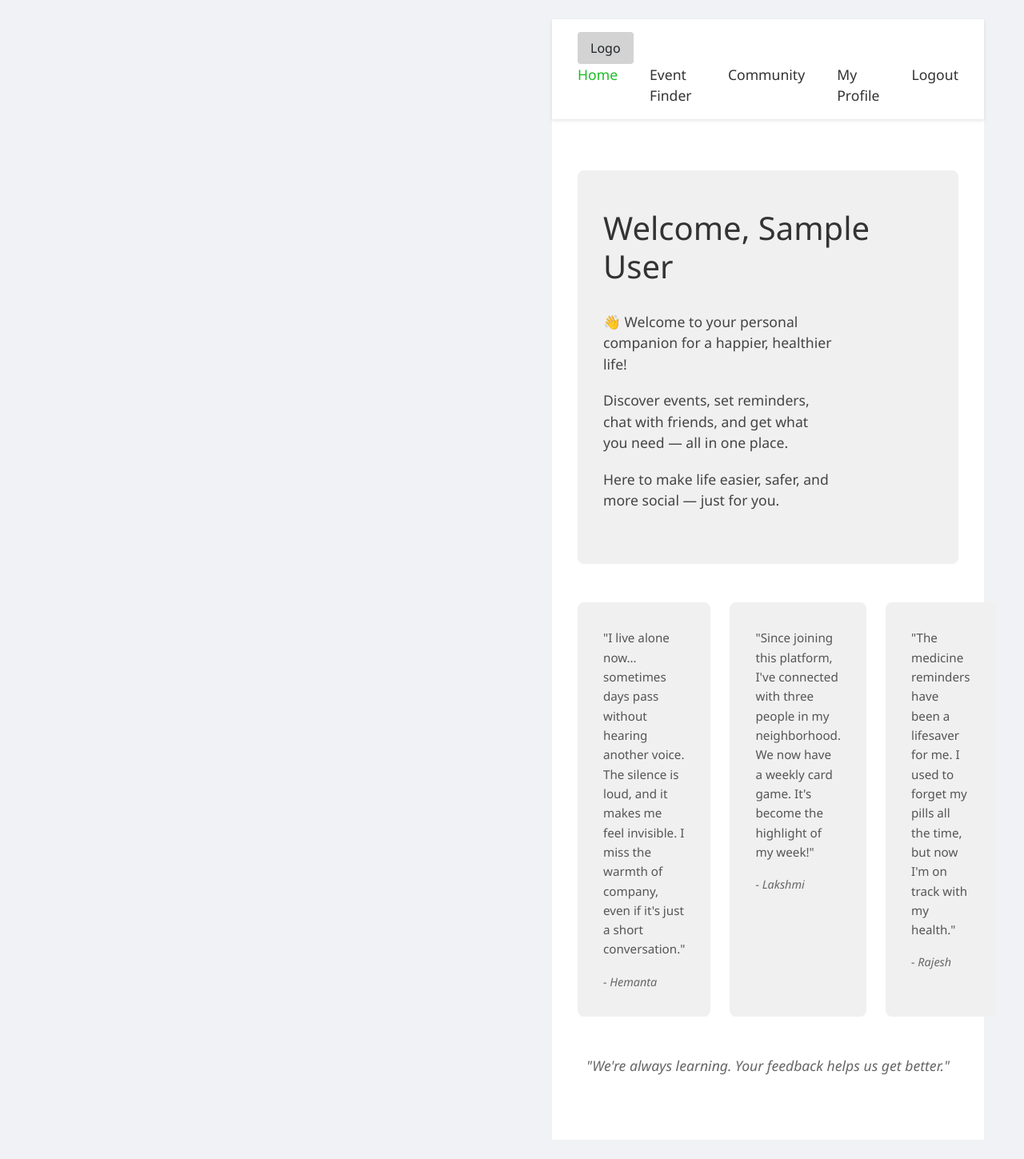
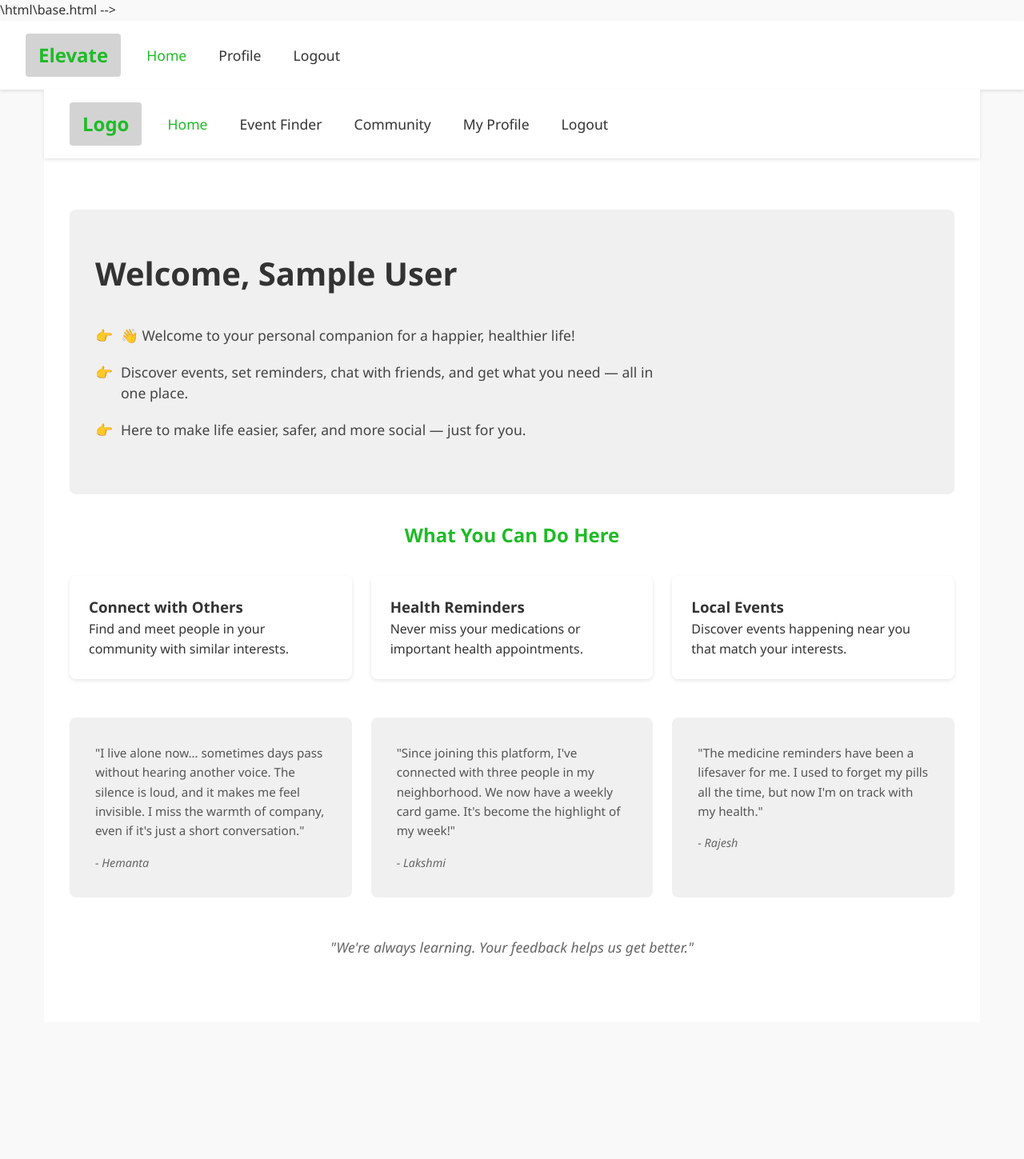
Before and after one commit to StrikerSam-Ai/Team-Elevate-HH2025, a Django app: page /home/ in a window 1280 px wide. Shown: the whole page at 80% size. After the commit the page ends 1196 px from the top, so only its background shows below. Run offline with Django 5.2, Linux system fonts and the light colour scheme; the visitor is signed in with stand-in values (Sample User, id 1).

Commit message:
a few more changes to the react app

```diff
--- a/companions/views.py
+++ b/companions/views.py
@@ -12,24 +12,29 @@ from django.contrib.auth import update_session_auth_hash
 
 def login_view(request):
     """Render the login page."""
+    if request.user.is_authenticated:
+        return redirect('home')
     return render(request, 'html/login.html')
 
+@login_required
 def home(request):
     """Render the home page for logged-in users."""
-    if not request.user.is_authenticated:
-        return redirect('login')
     return render(request, 'html/index.html')  # Make sure to create this template
 
 @csrf_exempt
 @require_http_methods(["GET", "POST"])
 def register_user(request):
+    """Handle user registration."""
     if request.method == 'GET':
+        if request.user.is_authenticated:
+            return redirect('home')
         return render(request, 'html/register.html')
+
     try:
         data = json.loads(request.body)
-        name = data.get('name')
         email = data.get('email')
         password = data.get('password')
+        name = data.get('name')
         birth_date = data.get('birth_date')
         phone = data.get('phone')
         city = data.get('city')
@@ -37,15 +42,22 @@ def register_user(request):
         if not email or not password:
             return JsonResponse({"error": "Email and password are required"}, status=400)
 
+        # Check if user already exists
+        if CustomUser.objects.filter(email=email).exists():
+            return JsonResponse({"error": "User with this email already exists"}, status=400)
+
+        # Create new user - fields should match your CustomUser model
+        # If your model doesn't have a name field, remove it from here
         user = CustomUser.objects.create_user(
             email=email,
             password=password,
-            name=name,       # Ensure your model has the 'name' field defined
             birth_date=birth_date,
             phone=phone,
             city=city
         )
-        login(request, user)  # Auto-login the user after creation
+
+        # Auto login after registration
+        login(request, user)
         return JsonResponse({"message": "User registered successfully"}, status=201)
     except Exception as e:
         return JsonResponse({"error": str(e)}, status=400)
@@ -53,6 +65,7 @@ def register_user(request):
 @csrf_exempt
 @require_http_methods(["POST"])
 def login_user(request):
+    """API endpoint for user login."""
     try:
         data = json.loads(request.body)
         email = data.get('email')
@@ -72,53 +85,33 @@ def login_user(request):
 
 @login_required
 def profile(request):
-    if request.method == 'POST':
-        # Handle profile update
-        email = request.POST.get('email')
-        birth_date = request.POST.get('birth_date')
-        phone = request.POST.get('phone')
-        city = request.POST.get('city')
-        password = request.POST.get('password')
-
-        user = request.user
-        user.email = email
-        user.birth_date = birth_date
-        user.phone = phone
-        user.city = city
-
-        if password:
-            user.set_password(password)
-            update_session_auth_hash(request, user)
-
-        user.save()
-        return redirect('profile')  # Redirect to the profile page after update
-    else:
-        # Display user's details
-        return render(request, 'html/profile.html', {'user': request.user})
+    """Render the user profile page."""
+    return render(request, 'html/profile.html')
 
 @login_required
 def profile_update(request):
+    """Handle profile updates."""
     if request.method == 'POST':
-        email = request.POST.get('email')
+        user = request.user
+        user.email = request.POST.get('email', user.email)
+
+        # Handle optional fields
         birth_date = request.POST.get('birth_date')
-        phone = request.POST.get('phone')
-        city = request.POST.get('city')
+        if birth_date:
+            user.birth_date = birth_date
+
+        user.phone = request.POST.get('phone', user.phone)
+        user.city = request.POST.get('city', user.city)
+
+        # Update password only if provided
         password = request.POST.get('password')
-
-        user = request.user
-        user.email = email
-        user.birth_date = birth_date
-        user.phone = phone
-        user.city = city
-
         if password:
             user.set_password(password)
-            update_session_auth_hash(request, user)
 
         user.save()
-        return JsonResponse({'message': 'Profile updated successfully'})
-    else:
-        return render(request, 'html/profile.html', {'user': request.user})
+        return redirect('profile')
+
+    return redirect('profile')
 
 @require_http_methods(["GET"])
 def test_view(request):
--- a/core/settings.py
+++ b/core/settings.py
@@ -124,12 +124,13 @@ TIME_ZONE = 'UTC'
 USE_I18N = True
 
 USE_TZ = True
+
 # Static files (CSS, JavaScript, Images)
 # https://docs.djangoproject.com/en/5.2/howto/static-files/
 
 STATIC_URL = '/static/'
-STATICFILES_DIRS = [BASE_DIR / 'static']
-STATIC_ROOT_DIR = BASE_DIR / 'static'
+STATICFILES_DIRS = [BASE_DIR / 'core' / 'static']
+STATIC_ROOT_DIR = BASE_DIR / 'staticfiles'
 
 # Default primary key field type
 # https://docs.djangoproject.com/en/5.2/ref/settings/#default-auto-field
--- a/core/static/CSS/style.css
+++ b/core/static/CSS/style.css
@@ -1,97 +1,188 @@
-body {
-    font-family: 'Segoe UI', Arial, sans-serif;
+/* Global styles */
+:root {
+  --primary-color: #1fbb27;
+  --secondary-color: #f0f0f0;
+  --text-color: #333;
+  --light-text: #666;
+  --border-color: #ddd;
+  --error-color: #ff3860;
+  --success-color: #23d160;
+}
+
+* {
+  box-sizing: border-box;
   margin: 0;
   padding: 0;
-    background-color: #f0f2f5;
-    min-height: 100vh;
-    display: flex;
-    align-items: center;
-    justify-content: center;
 }
 
+body {
+  font-family: 'Segoe UI', Tahoma, Geneva, Verdana, sans-serif;
+  line-height: 1.6;
+  color: var(--text-color);
+  background-color: #f9f9f9;
+}
+
+/* Container styles */
 .container {
   width: 100%;
-    max-width: 600px;
-    padding: 60px 30px;
+  max-width: 1200px;
+  margin: 0 auto;
+  padding: 0 15px;
 }
 
+/* Form styles */
 .form-wrapper {
   background-color: white;
-    padding: 60px 50px;
-    border-radius: 10px;
-    box-shadow: 0 2px 10px rgba(0, 0, 0, 0.1);
+  border-radius: 8px;
+  box-shadow: 0 0 10px rgba(0, 0, 0, 0.1);
+  padding: 2rem;
+  margin: 2rem auto;
+  max-width: 500px;
 }
 
-h2 {
+.form-wrapper h2 {
   text-align: center;
-    color: #000000;
-    margin: 0 0 50px 0;
-    font-size: 36px;
-}
-.form-group {
-    margin-bottom: 35px; /* Increased spacing between form sections */
+  margin-bottom: 1.5rem;
+  color: var(--primary-color);
 }
 
-.form-group label {
-    display: block;
-    margin-bottom: 8px;
-    font-weight: 500;
-    color: #333;
+.form-group {
+  margin-bottom: 1.2rem;
 }
 
-.form-group:last-child {
-    margin-bottom: 0;
+.form-group input {
+  width: 100%;
+  padding: 10px;
+  border: 1px solid var(--border-color);
+  border-radius: 4px;
+  font-size: 1rem;
 }
 
-input {
-    width: 100%;
-    padding: 18px;
-    border: 1px solid #ddd;
-    border-radius: 5px;
-    font-size: 16px;
-    transition: border-color 0.3s ease;
-    box-sizing: border-box;
-}
-
-input:focus {
+.form-group input:focus {
   outline: none;
-    border-color: #85ff02;
-    box-shadow: 0 0 0 2px rgba(0, 255, 68, 0.2);
+  border-color: var(--primary-color);
+  box-shadow: 0 0 0 2px rgba(31, 187, 39, 0.2);
 }
 
 button {
   width: 100%;
-    padding: 18px;
-    margin-top: 15px;
-    background-color: #1fbb27;
+  padding: 12px;
+  background-color: var(--primary-color);
   color: white;
   border: none;
-    border-radius: 5px;
-    font-size: 16px;
-    font-weight: 500;
+  border-radius: 4px;
+  font-size: 1rem;
   cursor: pointer;
-    transition: background-color 0.3s ease;
+  transition: background-color 0.3s;
 }
 
 button:hover {
-    background-color: #85ff02;
+  background-color: #18a020;
 }
 
-input::placeholder {
-    color: #999;
+/* Navigation styles */
+.navbar {
+  display: flex;
+  justify-content: space-between;
+  align-items: center;
+  padding: 1rem 2rem;
+  background-color: white;
+  box-shadow: 0 2px 4px rgba(0, 0, 0, 0.1);
 }
 
-input[type="date"] {
-    color: #666;
+.logo {
+  font-weight: bold;
+  font-size: 1.5rem;
+  color: var(--primary-color);
 }
 
-@keyframes shake {
-    0%, 100% { transform: translateX(0); }
-    25% { transform: translateX(-5px); }
-    75% { transform: translateX(5px); }
+.nav-links {
+  display: flex;
+  gap: 1.5rem;
 }
 
-input:invalid:focus {
-    animation: shake 0.3s;
-    border-color: #ff0000;
+.nav-links a {
+  text-decoration: none;
+  color: var(--text-color);
+  font-weight: 500;
 }
+
+.nav-links a:hover, .nav-links a.active {
+  color: var(--primary-color);
+}
+
+/* Home page specific styles */
+.hero-section {
+  background-color: var(--secondary-color);
+  padding: 3rem 2rem;
+  margin: 2rem 0;
+  border-radius: 8px;
+}
+
+.hero-section h1 {
+  margin-bottom: 1.5rem;
+  font-size: 2.2rem;
+}
+
+.welcome-points {
+  list-style: none;
+}
+
+.welcome-points li {
+  margin-bottom: 1rem;
+  display: flex;
+  align-items: flex-start;
+}
+
+.welcome-points li::before {
+  content: "👉";
+  margin-right: 10px;
+}
+
+/* Profile page styles */
+.profile-container {
+  background-color: white;
+  border-radius: 8px;
+  box-shadow: 0 0 10px rgba(0, 0, 0, 0.1);
+  padding: 2rem;
+  margin: 2rem auto;
+  max-width: 800px;
+}
+
+.profile-header {
+  text-align: center;
+  margin-bottom: 2rem;
+}
+
+.profile-form div {
+  margin-bottom: 1.2rem;
+}
+
+.profile-form label {
+  display: block;
+  margin-bottom: 0.5rem;
+  font-weight: 500;
+}
+
+/* Helper classes */
+.text-center {
+  text-align: center;
+}
+
+.mt-2 {
+  margin-top: 1rem;
+}
+
+.register-link {
+  text-align: center;
+  margin-top: 1.5rem;
+}
+
+.register-link a {
+  color: var(--primary-color);
+  text-decoration: none;
+}
+
+.register-link a:hover {
+  text-decoration: underline;
+}
--- a/core/templates/html/base.html
+++ b/core/templates/html/base.html
@@ -1,45 +1,33 @@
+\html\base.html -->
+{% load static %}
 <!DOCTYPE html>
 <html lang="en">
 <head>
-    <title>{% block title %}Team Elevate | Hackhazard 2025{% endblock %}</title>
-    <meta charset="utf-8">
-    <meta name="viewport" content="width=device-width, initial-scale=1">
-    <meta name="description" content="{% block meta_description %}Team Elevate's innovative project for Hackhazard 2025{% endblock %}">
-
-    <!-- Bootstrap CSS -->
-    <link href="https://cdn.jsdelivr.net/npm/bootstrap@5.3.0/dist/css/bootstrap.min.css" rel="stylesheet">
-    <!-- Font Awesome -->
-    <link rel="stylesheet" href="https://cdnjs.cloudflare.com/ajax/libs/font-awesome/6.0.0/css/all.min.css">
-    <!-- Custom CSS -->
-    <link rel="stylesheet" href="/static/css/style.css">
+    <meta charset="UTF-8">
+    <meta name="viewport" content="width=device-width, initial-scale=1.0">
+    <title>{% block title %}Team Elevate | HackHazard 2025{% endblock %}</title>
+    <link rel="stylesheet" href="{% static 'css/style.css' %}">
     {% block extra_css %}{% endblock %}
 </head>
 <body>
+    {% block navbar %}
+    {% if user.is_authenticated %}
+    <nav class="navbar">
+        <div class="logo">Elevate</div>
+        <div class="nav-links">
+            <a href="/home/">Home</a>
+            <a href="/profile/">Profile</a>
+            <a href="/logout/">Logout</a>
+        </div>
+    </nav>
+    {% endif %}
+    {% endblock %}
 
-    <!-- Flash messages section -->
-    <div class="container mt-3">
-        {% block messages %}
-        {% if messages %}
-        {% for message in messages %}
-        <div class="alert alert-{{ message.tags }} alert-dismissible fade show">
-            {{ message }}
-            <button type="button" class="btn-close" data-bs-dismiss="alert"></button>
-        </div>
-        {% endfor %}
-        {% endif %}
-        {% endblock %}
+    <div class="container">
+        {% block content %}{% endblock %}
     </div>
 
-    <main class="container py-4">
-        {% block content %}
-        <!-- Content from child templates will be inserted here -->
-        {% endblock %}
-    </main>
-
-    <!-- Bootstrap JS bundle with Popper -->
-    <script src="https://cdn.jsdelivr.net/npm/bootstrap@5.3.0/dist/js/bootstrap.bundle.min.js"></script>
-    <!-- Custom JavaScript -->
-    <script src="/static/js/main.js"></script>
+    <script src="{% static 'js/main.js' %}"></script>
     {% block extra_js %}{% endblock %}
 </body>
 </html>
--- a/core/templates/html/index.html
+++ b/core/templates/html/index.html
@@ -26,6 +26,24 @@
         <li>Discover events, set reminders, chat with friends, and get what you need — all in one place.</li>
         <li>Here to make life easier, safer, and more social — just for you.</li>
       </ul>
+    </section>
+
+    <section class="features-section">
+      <h2 class="text-center">What You Can Do Here</h2>
+      <div class="features-grid">
+        <div class="feature-card">
+          <h3>Connect with Others</h3>
+          <p>Find and meet people in your community with similar interests.</p>
+        </div>
+        <div class="feature-card">
+          <h3>Health Reminders</h3>
+          <p>Never miss your medications or important health appointments.</p>
+        </div>
+        <div class="feature-card">
+          <h3>Local Events</h3>
+          <p>Discover events happening near you that match your interests.</p>
+        </div>
+      </div>
     </section>
 
     <!-- Testimonials Section -->
@@ -124,6 +142,30 @@
     color: #444;
   }
 
+  .features-grid {
+    display: grid;
+    grid-template-columns: repeat(auto-fit, minmax(300px, 1fr));
+    gap: 1.5rem;
+    margin-top: 2rem;
+  }
+
+  .feature-card {
+    background-color: white;
+    border-radius: 8px;
+    padding: 1.5rem;
+    box-shadow: 0 2px 5px rgba(0,0,0,0.1);
+    transition: transform 0.3s ease;
+  }
+
+  .feature-card:hover {
+    transform: translateY(-5px);
+  }
+
+  .features-section h2 {
+    margin: 2rem 0 1rem;
+    color: var(--primary-color);
+  }
+
   .testimonials {
     margin: 3rem 0;
   }
```
Also changed, not shown: core/static/js/main.js (added, +40 -0 lines), core/templates/html/login.html (+17 -6 lines), core/templates/html/profile.html (+14 -2 lines). Lines whose indentation alone changed are shown as unchanged.
